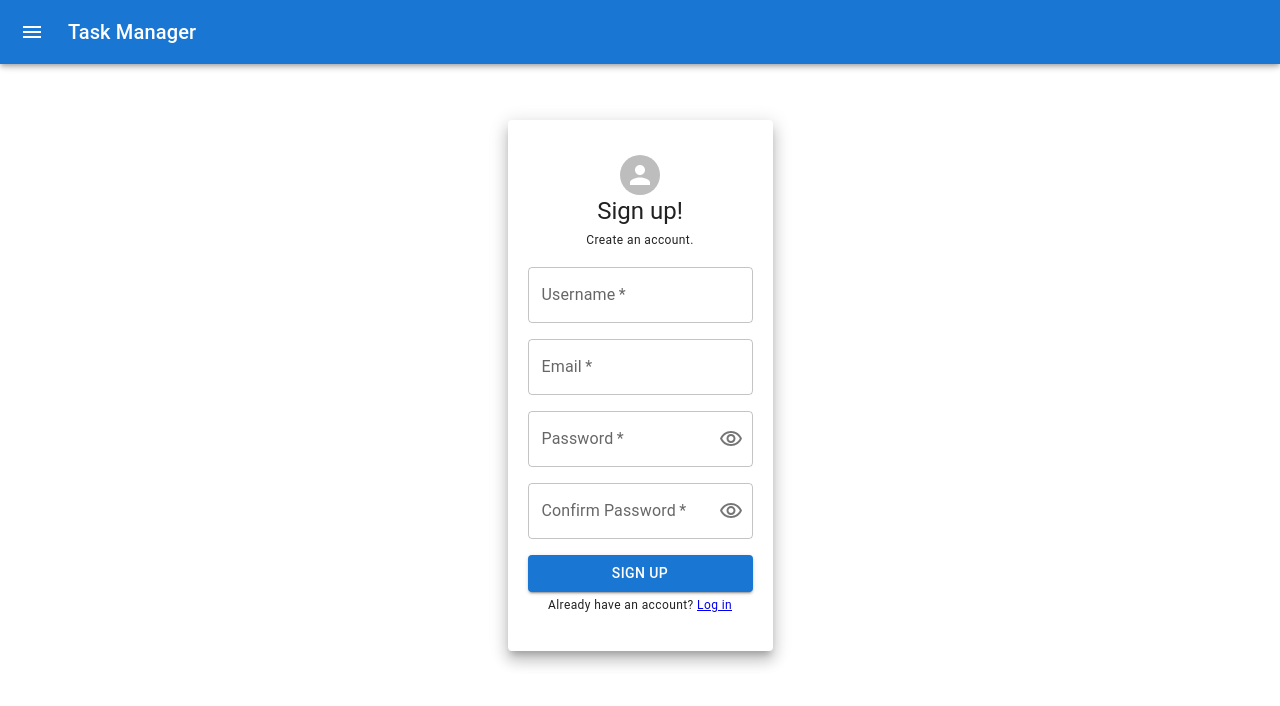
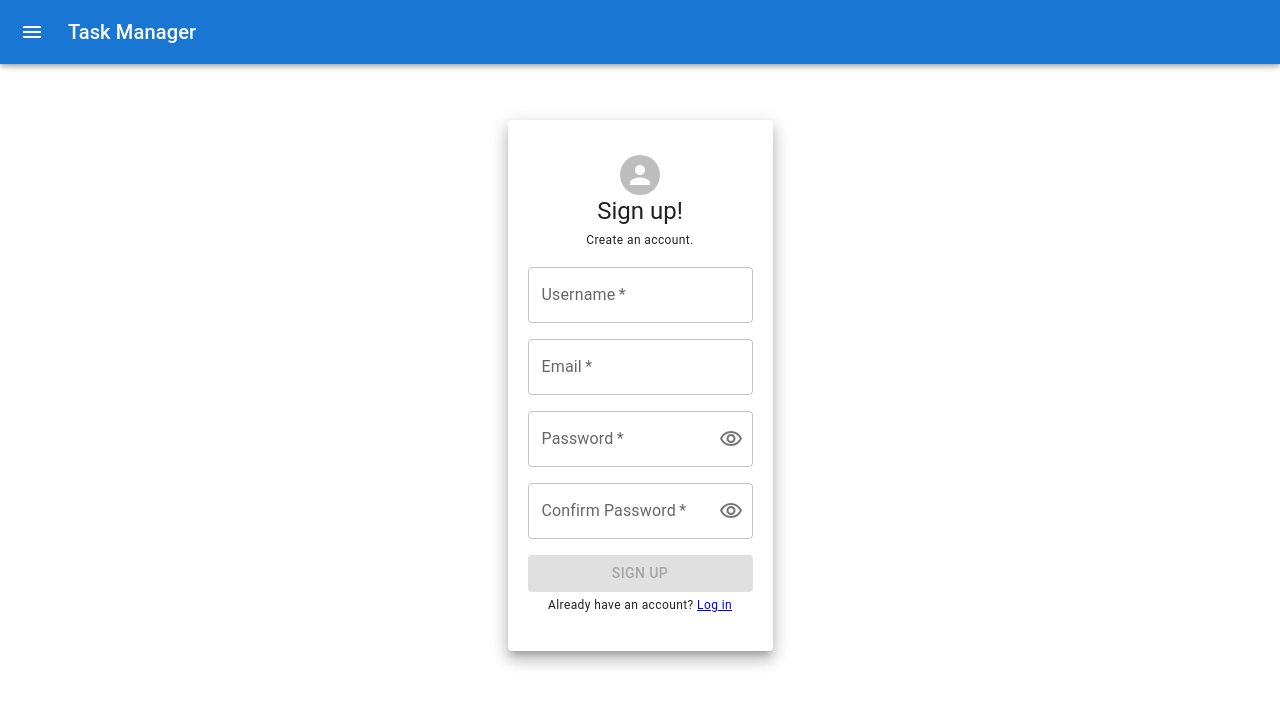
Before and after one commit to Tayamul/to-do-web-app, a React (Create React App) app: page /signup in a window 1280 px wide. Shown: the top 706 px of the page. Built offline with nearby package versions, Linux system fonts and the light colour scheme; no server answers.

Commit message:
Only enable signup button once all the criteria is met

```diff
--- a/src/components/Signup.jsx
+++ b/src/components/Signup.jsx
@@ -60,7 +60,7 @@ const Signup = () => {
     setPasswordValidity({
       minChar: password.length >= 8 ? true : false,
       number: isNumberRegx.test(password) ? true : false,
-      sepcialChar: specialCharacterRegx.test(password) ? true : false
+      specialChar: specialCharacterRegx.test(password) ? true : false,
     })
   }
 
@@ -148,6 +148,7 @@ const Signup = () => {
               required
               value={password}
               onChange={(e) => onChangePassword(e.target.value)}
+              onFocus={() => setPasswordFocused(true)}
               InputProps={{
                 endAdornment: (
                   <InputAdornment position="end">
@@ -166,6 +167,9 @@ const Signup = () => {
                 ),
               }}
             />
+            {passwordFoucsed && (
+              <PasswordStrengthIndicator validity={passwordValidity} />
+            )}
             <TextField
               label="Confirm Password"
               id="confirmPassword"
@@ -194,7 +198,10 @@ const Signup = () => {
                 ),
               }}
             />
-            {password === confirmPassword ? (
+            {password === confirmPassword &&
+            passwordValidity.minChar === true &&
+            passwordValidity.number === true &&
+            passwordValidity.specialChar === true ? (
               <Button
                 variant="contained"
                 sx={textStyle}
```
